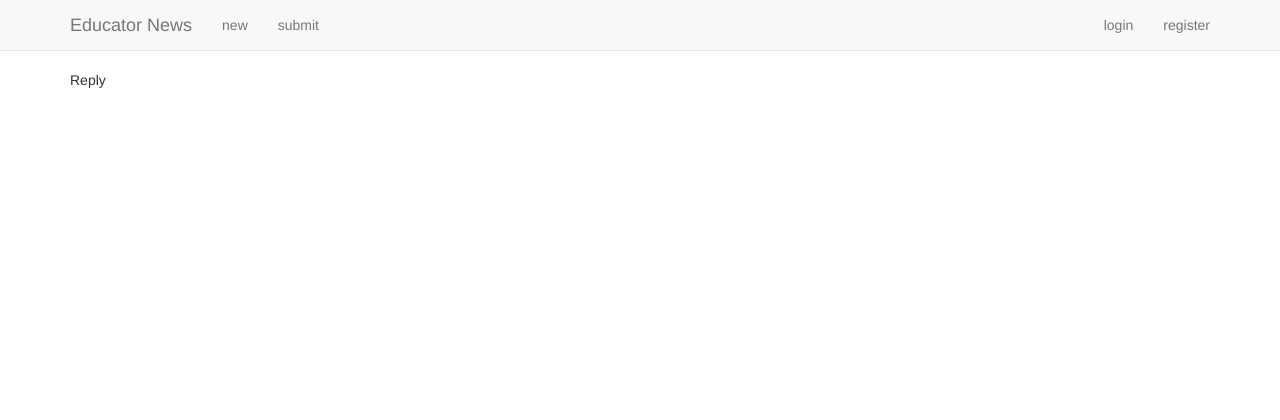
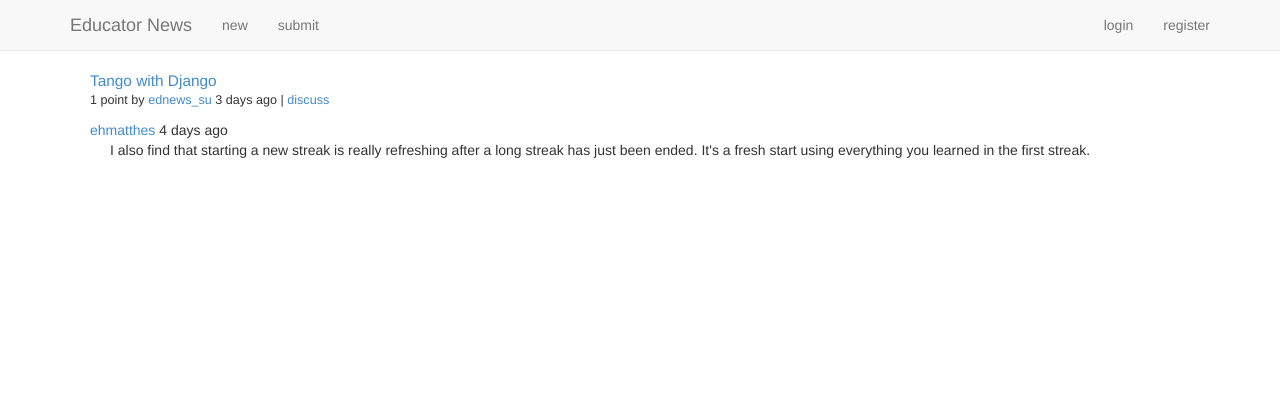
Before and after one commit to ehmatthes/educator_news, a Django app: page /reply/8/7/ in a window 1280 px wide. Shown: the top 420 px of the page. Run offline with Django 3.2, Linux system fonts and the light colour scheme; data comes from the database, SQL or seed files in the repository.

Commit message:
Reply page shows article information, and comment you are replying to.

```diff
--- a/educator_news/ed_news/views.py
+++ b/educator_news/ed_news/views.py
@@ -289,22 +289,41 @@ def discuss(request, article_id, admin=False):
                                },
                               context_instance = RequestContext(request))
 
+def reply(request, article_id, comment_id):
+    article = Article.objects.get(id=article_id)
+    article_age = get_submission_age(article)
+    comment = Comment.objects.get(id=comment_id)
+    comment_age = get_submission_age(comment)
 
+    # Get comment information after processing form, to include comment
+    #  that was just saved.
+    comment_count = article.comment_set.count()
+    # If user logged in, get article set.
+    user_articles = []
+    if request.user.is_authenticated():
+        user_articles = request.user.userprofile.articles.all()
 
+    upvoted, can_upvote = False, False
+    downvoted, can_downvote = False, False
+    if request.user.is_authenticated() and request.user != comment.author:
+        if request.user in comment.upvotes.all():
+            upvoted = True
+        else:
+            can_upvote = True
+        if request.user in comment.downvotes.all():
+            downvoted = True
+        elif request.user.has_perm('ed_news.can_downvote_comment'):
+            can_downvote = True
 
-def reply2(request):
     return render_to_response('ed_news/reply.html',
-                              {},
+                              {'article': article, 'article_age': article_age,
+                               'comment': comment, 'comment_age': comment_age,
+                               'comment_count': comment_count,
+                               'user_articles': user_articles,
+                               'can_upvote': can_upvote, 'upvoted': upvoted,
+                               'can_downvote': can_downvote, 'downvoted': downvoted,
+                               },
                               context_instance = RequestContext(request))
-
-
-def reply(request, article_id, comment_id):
-    return render_to_response('ed_news/reply.html',
-                              {},
-                              context_instance = RequestContext(request))
-
-
-
 
 def discuss_admin(request, article_id):
     if request.user == User.objects.get(username='ehmatthes'):
--- a/educator_news/educator_news/static/templates/ed_news/reply.html
+++ b/educator_news/educator_news/static/templates/ed_news/reply.html
@@ -2,6 +2,72 @@
 
 {% block content %}
 
-    Reply
+        {% comment %} --- Article information --- {% endcomment%}
+	     <div class='title_line'>
+			 {% if article in user_articles or not user.is_authenticated %}
+				  <a class='title_without_upvote' href="{{ article.url }}">{{ article.title }}</a></div>
+		    {% else %}
+			     <a href="{% url 'ed_news:upvote_article' article.id %}">&#9650</a>
+				  <a href="{{ article.url }}">{{ article.title }}</a></div>
+		    {% endif %}
+		  <div class='points_line points_line_discuss'>
+			 {{ article.upvotes }}{% if article.upvotes != 1 %} points{% else %} point{% endif %}
+			 by <a href="{% url 'profile' article.submitter.id %}">{{ article.submitter }}</a>
+			 {{ article_age }} ago |
+			 <a href="{% url 'ed_news:discuss' article.id %}">
+				{% if comment_count == 0 %}discuss{% elif comment_count == 1 %}1 comment{% else %}{{ comment_count }} comments{% endif %}
+		    </a>
+		  </div>
+
+
+
+		  <div class='comment'>
+			   <div>
+
+				    {% comment %}Everyone who makes it to this page is authenticated. {% endcomment %}
+					 {% comment %}Work through variations of voting situations for authenticated users.{% endcomment %}
+
+					 {% comment %}Upvote situations: {% endcomment %}
+					 {% if can_upvote %}
+					   <a class='upvote_link' href="{% url 'ed_news:upvote_comment' comment.id %}">&#9650</a>
+					 {% elif upvoted %}
+					   <a class='upvoted_link' href="{% url 'ed_news:upvote_comment' comment.id %}">&#9651</a>
+					 {% endif %}
+
+					 {% comment %}Downvote situations: {% endcomment %}
+					 {% if can_downvote %}
+					   <a class='downvote_link' href="{% url 'ed_news:downvote_comment' comment.id %}">&#9660</a>
+					 {% elif downvoted %}
+					   <a class='downvoted_link' href="{% url 'ed_news:downvote_comment' comment.id %}">&#9661</a>
+					 {% endif %}
+
+					 {% comment %}Display title line, with voting arrows. {% endcomment %}
+					 {% if user == comment.author %}
+						{% if perms.ed_news.can_downvote_comment %}
+						  {% comment %}User can normally downvote, but not in this situation.{% endcomment %}
+						  <a class='comment_author_title_line' href="{% url 'profile' comment.author.id %}">{{ comment.author }}</a>
+						{% else %}
+						  <a class='comment_author_title_line comment_author_title_line_cant_downvote' href="{% url 'profile' comment.author.id %}">{{ comment.author }}</a>
+						{% endif %}
+					 {% else %}
+						<a class='' href="{% url 'profile' comment.author.id %}">{{ comment.author }}</a>
+					 {% endif %}
+
+				  {{ comment_age }} ago
+				  {% block admin_comment_info %}{% endblock %}
+			   </div>
+				{% if not user.is_authenticated %}
+				  <div class='comment_text comment_text_no_downvote'>{{ comment.comment_text }}</div>
+				{% elif user.is_authenticated and perms.ed_news.can_downvote_comment %}
+				  <div class='comment_text'>{{ comment.comment_text }}</div>
+				{% else %}
+				  <div class='comment_text comment_text_no_downvote'>{{ comment.comment_text }}</div>
+				{% endif %}
+		  </div>
+
+
+
+
+
 
 {% endblock %}
```
